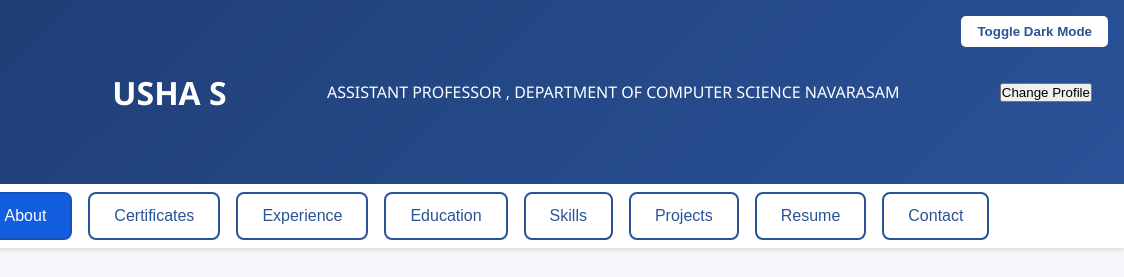
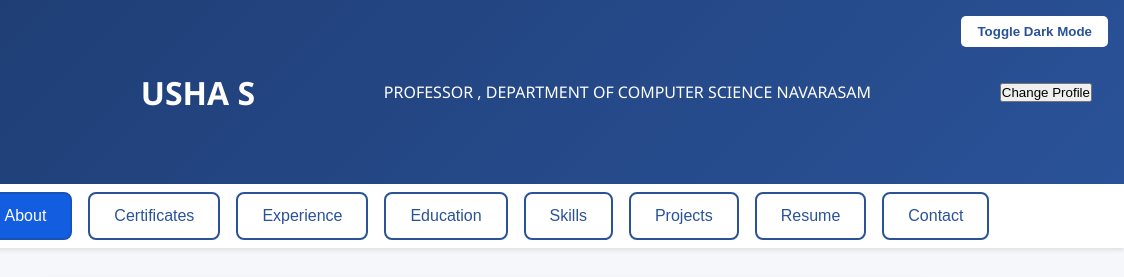
Before and after one commit to us1306/jasmaa, a plain HTML site: page index.html in a window 1280 px wide. Shown: the top 277 px of the page, 156-1280 px from the left. Drawn offline with Linux system fonts and the light colour scheme.

Commit message:
updated_1

```diff
--- a/index.html
+++ b/index.html
@@ -203,7 +203,7 @@
     <h1>USHA S</h1>
 
   </div>
-  <p>ASSISTANT PROFESSOR , DEPARTMENT OF COMPUTER SCIENCE NAVARASAM</p>
+  <p> PROFESSOR , DEPARTMENT OF COMPUTER SCIENCE NAVARASAM</p>
   <input type="file" id="fileInput" accept="image/*" style="display:none">
   <button onclick="showModal()">Change Profile</button>
 </header>
```
